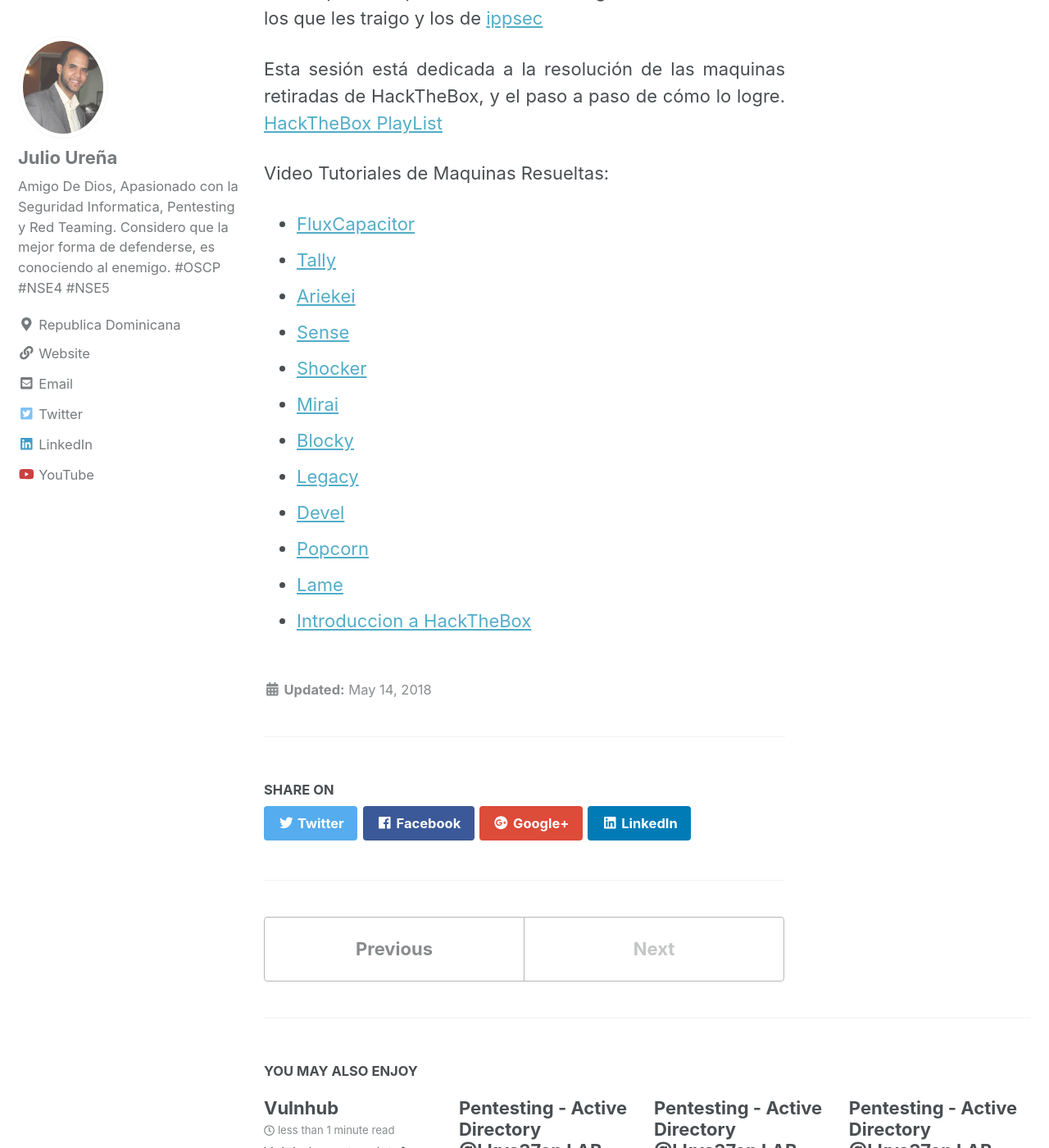
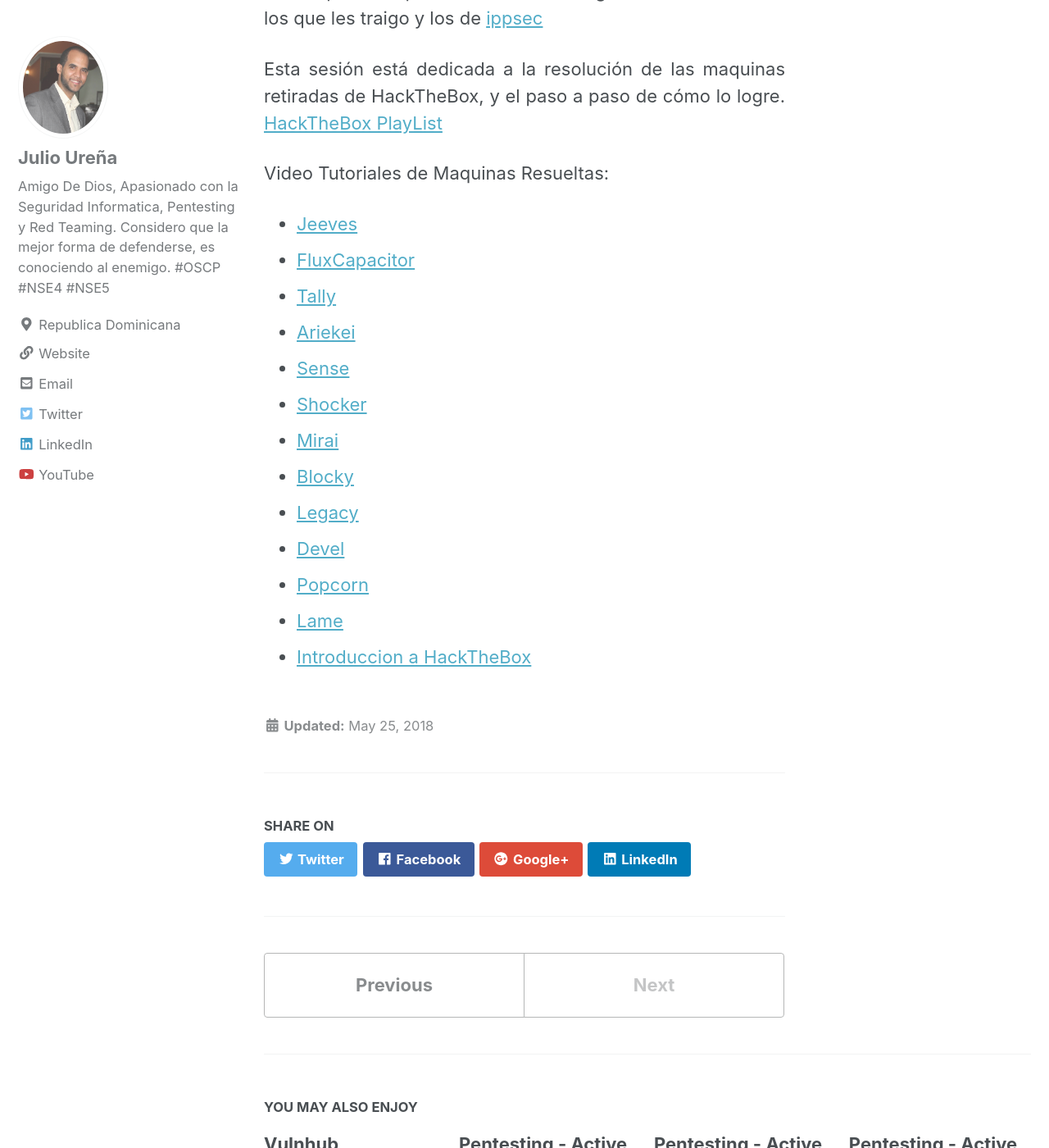
Before and after one commit to juliourena/juliourena.github.io, a Jekyll site: the page built from _posts/2018-5-25-HackTheBox.md, in a window 1280 px wide and 1400 px high, scrolled down 487 px. Shown: the whole window at 82% size. Built offline with Jekyll 4.4.1, drawn with Linux system fonts in a browser that asks for light colours; nearby versions of some CDN libraries.

Commit message:
Added Jeeves Machine

```diff
--- a/_posts/2018-5-14-HackTheBox.md
+++ b/_posts/2018-5-25-HackTheBox.md
@@ -9,6 +9,7 @@ Esta sesión está dedicada a la resolución de las maquinas retiradas de HackTh
 [HackTheBox PlayList]( https://www.youtube.com/watch?v=wNdFMUpc-kM&list=PLXm1FM6zsxpAHycJ8-0pvEsJPYmddzQBJ)
 
 Video Tutoriales de Maquinas Resueltas:
+* [Jeeves](https://www.youtube.com/watch?v=MvzZ9_ncDI0)
 * [FluxCapacitor](https://youtu.be/KKFRJe9PyCE)
 * [Tally](https://www.youtube.com/edit?o=U&video_id=XKtW8JBmh9Y)
 * [Ariekei](https://www.youtube.com/edit?o=U&video_id=mWfitZWGadA)
```
